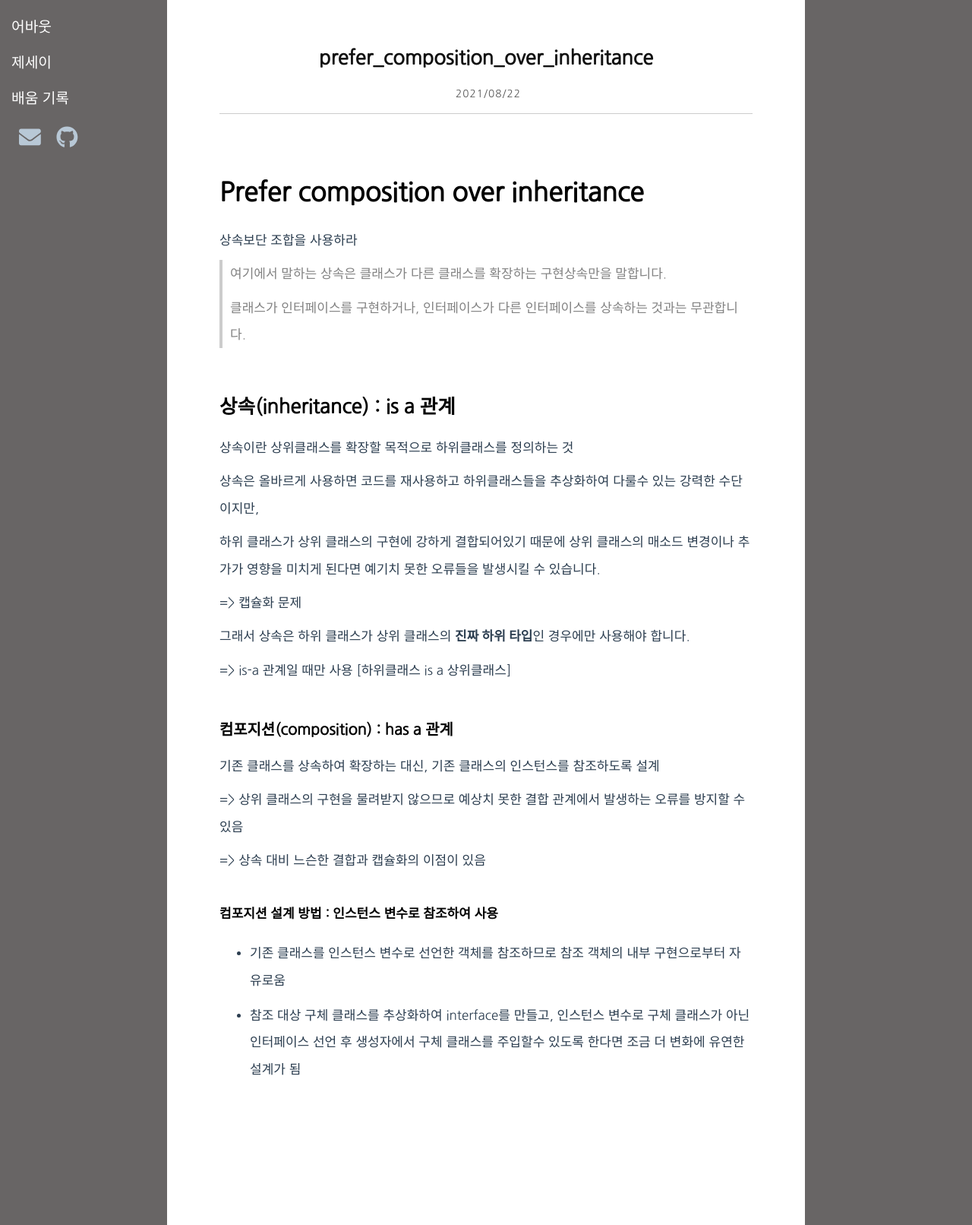
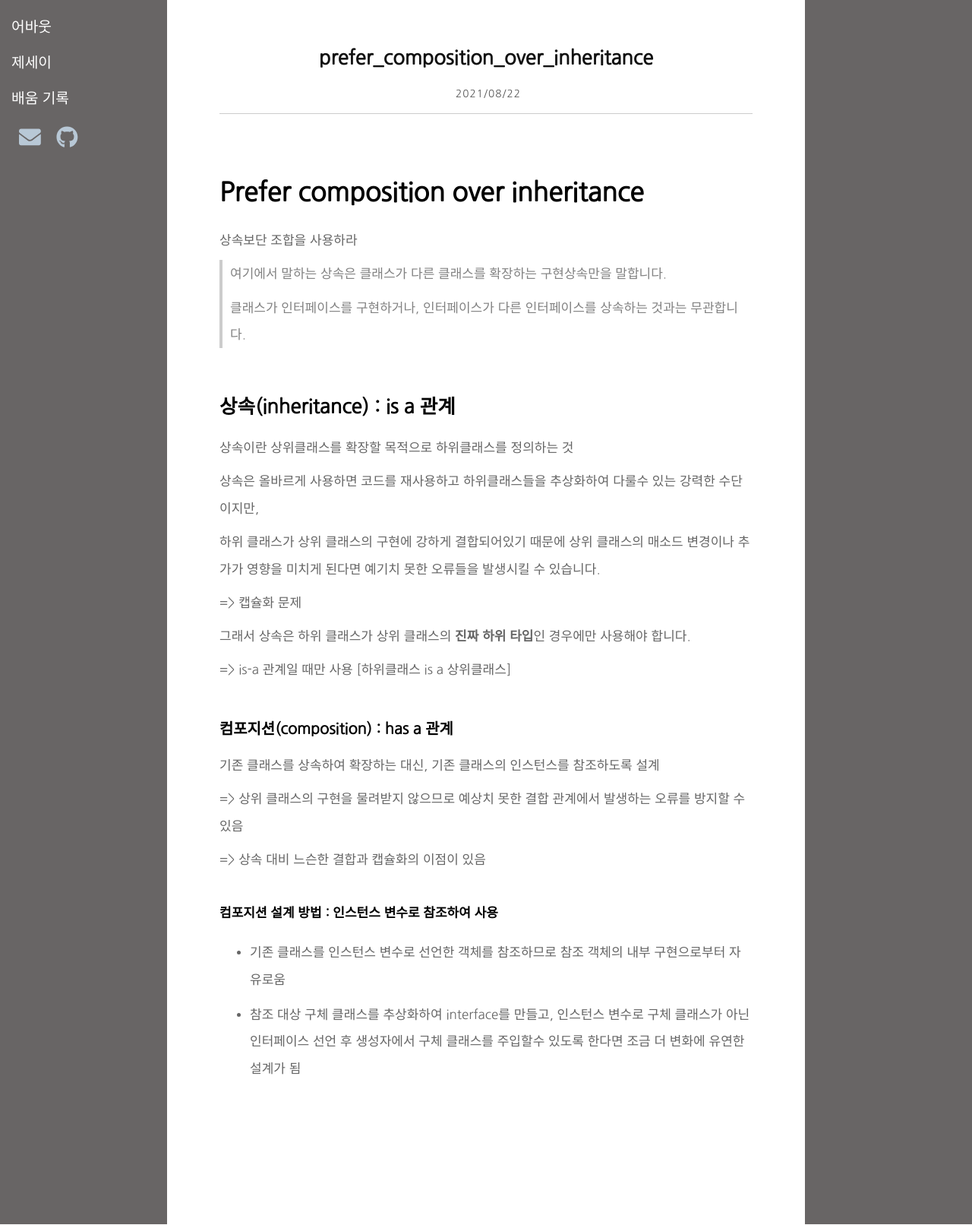
Before and after one commit to jerry92k/jerry92k.github.io, a Jekyll site: the page built from _posts/java/2021-08-22-prefer_composition_over_inheritance.md, in a window 1280 px wide. Shown: the whole page at 76% size. Built offline with Jekyll 4.4.1, drawn with Linux system fonts in a browser that asks for light colours; nearby versions of some CDN libraries; comment, search, counter and statistics services are not loaded.

Commit message:
style 변경

```diff
--- a/public/css/style.css
+++ b/public/css/style.css
@@ -29,8 +29,8 @@
   --breakpoint-md: 768px;
   --breakpoint-lg: 992px;
   --breakpoint-xl: 1200px;
-  --font-family-sans-serif: "Nanum Gothic";
-  --font-family-serif: "Nanum Gothic";
+  --font-family-sans-serif: 'Nanum Gothic', sans-serif;
+  --font-family-serif: 'Nanum Gothic', sans-serif;
 }
 
 * {
@@ -49,8 +49,8 @@
 	height: 100%;
 	margin: 0;
 	padding: 0;
-	font-family: 'Nanum Gothic', serif;
-	color: #2c3e50;
+	font-family: 'Nanum Gothic', sans-serif;
+	color: #666;
 }
 
 a {
@@ -60,7 +60,7 @@
 
 .a-title {
 	font-size: 120%;
-	font-family: "Nanum Gothic";
+	font-family: 'Nanum Gothic', sans-serif;
 	margin-bottom: 5px;
 	color: #ffffff;
 	text-transform: capitalize;
@@ -139,7 +139,7 @@
 
 .sidebar-brand > a {
 	font-size: 180%;
-	font-family: "Nanum Gothic";
+	font-family: 'Nanum Gothic', sans-serif;
 	color: #fff;
 	margin-right: 10px;
 }
@@ -161,7 +161,7 @@
 
 .nav-title {
 	font-size: 110%;
-	font-family: "Nanum Gothic";
+	font-family: 'Nanum Gothic', sans-serif;
 	color: #fff;
 	border-bottom: 1px solid gray;
 	text-transform: capitalize;
@@ -170,7 +170,7 @@
 
 a.nav-item {
 	font-size: 110%;
-	font-family: "Nanum Gothic";
+	font-family: 'Nanum Gothic', sans-serif;
 	text-transform: capitalize;
 	color: #aaa;
 }
@@ -262,7 +262,7 @@
 article h4,
 article h5,
 article h6 {
-	font-family: "Nanum Gothic";
+	font-family: 'Nanum Gothic', sans-serif;
 	color: #000000;
   	margin-bottom: 0;
 	margin-top: 2em;
@@ -315,7 +315,7 @@
 
 footer {
 	padding-top: 15px;
-	font-family: 'Nanum Gothic';
+	font-family: 'Nanum Gothic', sans-serif;
 }
 
 
@@ -323,7 +323,7 @@
 	margin-top: 80px;
 	font-size: 0.75em;
 	font-weight: lighter;
-	font-family: "Nanum Gothic";
+	font-family: 'Nanum Gothic', sans-serif;
 	line-height: 1.5;
 }
 
@@ -355,7 +355,7 @@
 }
 
 strong {
-	font-family: NanumGothicBold;
+	font-family: 'Nanum Gothic', sans-serif;
     font-style: normal;
  }
 
```
